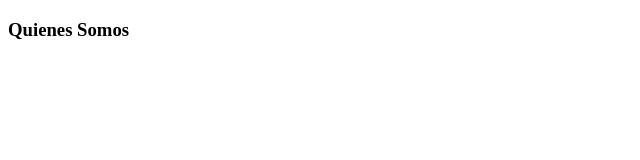
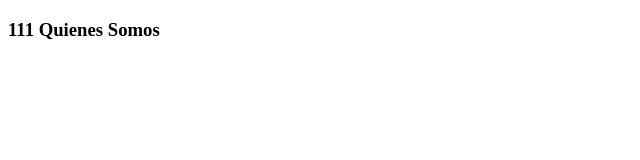
Before and after one commit to lfzapatavacesde/pberrio, a plain HTML site: page somos.html in a window 1280 px wide. Shown: the full height of the page, 0-640 px from the left. Drawn offline with Linux system fonts and the light colour scheme.

Commit message:
se agrega unos al comienzo

```diff
--- a/somos.html
+++ b/somos.html
@@ -7,6 +7,6 @@
     <title>Somos</title>
 </head>
 <body>
-    <h3>Quienes Somos</h3>
+    <h3>111 Quienes Somos</h3>
 </body>
 </html>
```
